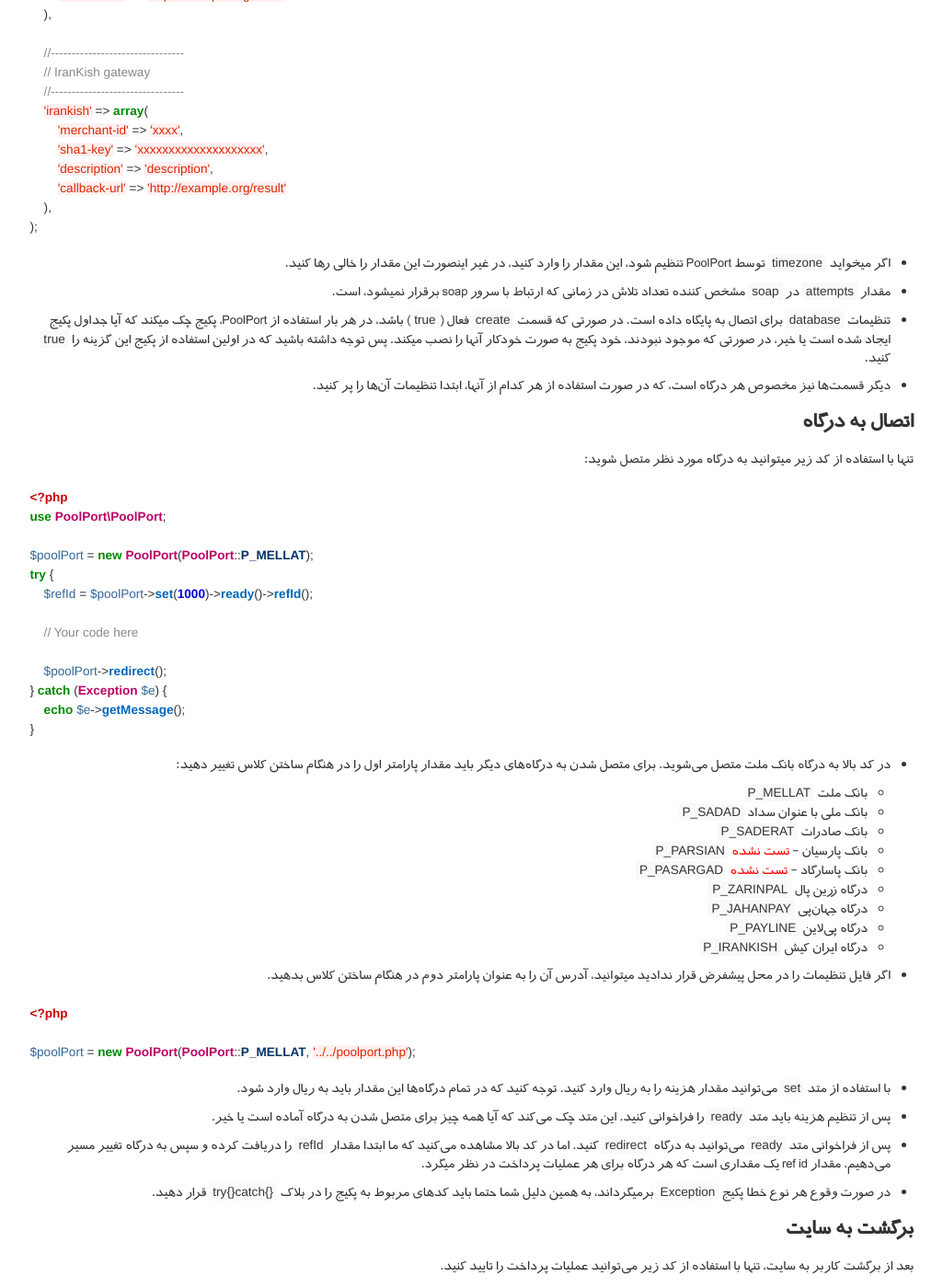
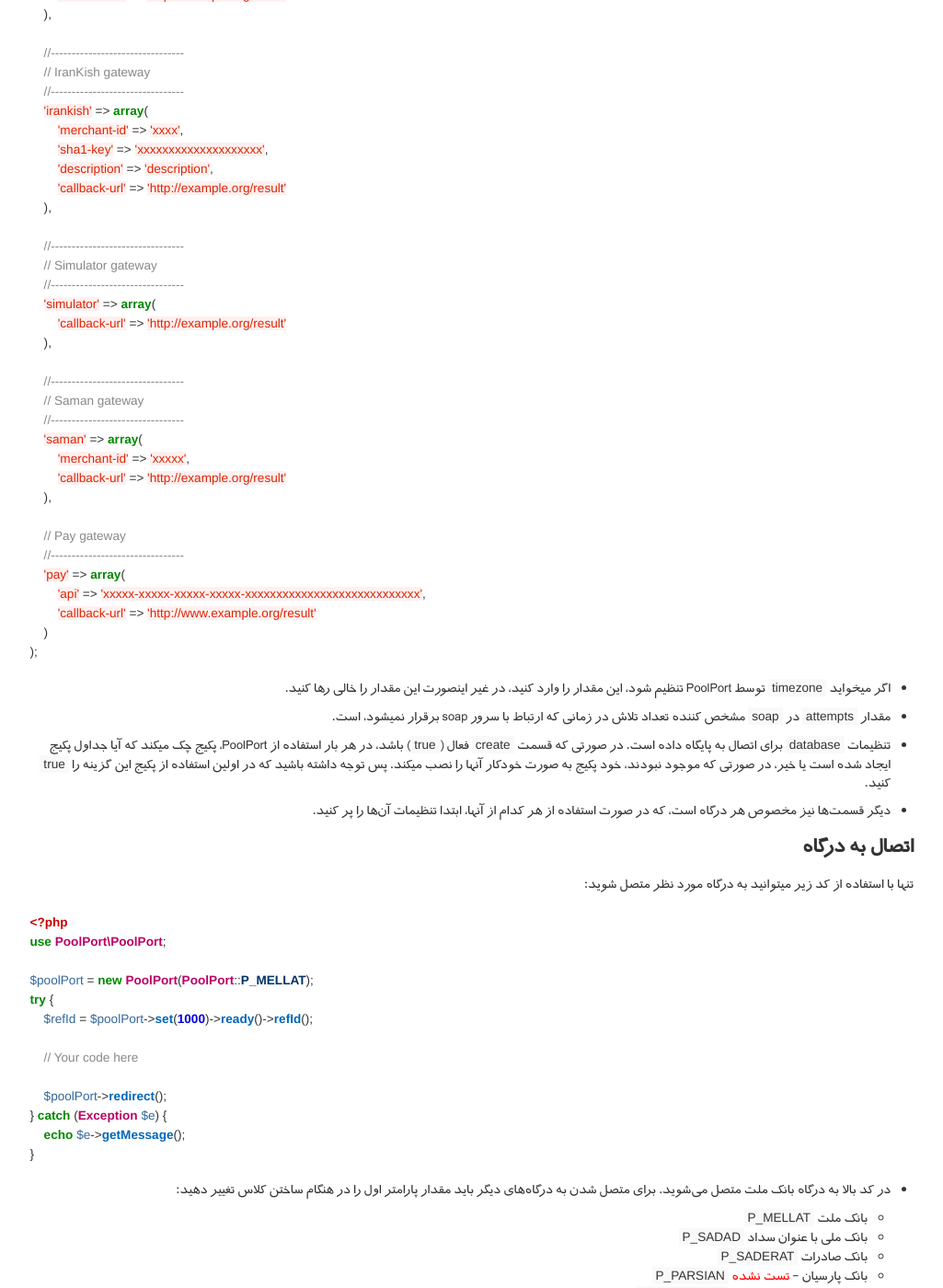
Before and after one commit to PoolPort/PoolPort.github.io, a Jekyll site: the page built from _posts/2015-10-02-version-3.md, in a window 1280 px wide and 1400 px high, scrolled down 2621 px. Shown: the whole window at 92% size, without its empty margins (32-1057 px from the left). Built offline with Jekyll 4.4.1, drawn with Linux system fonts in a browser that asks for light colours; Markdown is read by kramdown in place of the engine named in the settings; some of the changed text lies outside the part shown.

Commit message:
Update docs

````diff
--- a/_posts/2015-10-02-version-3.md
+++ b/_posts/2015-10-02-version-3.md
@@ -137,6 +137,28 @@ return array(
         'description' => 'description',
         'callback-url' => 'http://example.org/result'
     ),
+
+    //--------------------------------
+    // Simulator gateway
+    //--------------------------------
+    'simulator' => array(
+        'callback-url' => 'http://example.org/result'
+    ),
+
+    //--------------------------------
+    // Saman gateway
+    //--------------------------------
+    'saman' => array(
+        'merchant-id' => 'xxxxx',
+        'callback-url' => 'http://example.org/result'
+    ),
+
+    // Pay gateway
+    //--------------------------------
+    'pay' => array(
+        'api' => 'xxxxx-xxxxx-xxxxx-xxxxx-xxxxxxxxxxxxxxxxxxxxxxxxxxxx',
+        'callback-url' => 'http://www.example.org/result'
+    )
 );
 ```
 
@@ -179,6 +201,8 @@ try {
     * درگاه جهان‌پی ```P_JAHANPAY```
     * درگاه پی‌لاین ```P_PAYLINE```
     * درگاه ایران کیش ```P_IRANKISH```
+    * بانک سامان ```P_SAMAN```
+    * درگاه پی دات آی آر ```P_PAY```
 
 * اگر فایل تنظیمات را در محل پیشفرض قرار ندادید میتوانید، آدرس آن را به عنوان پارامتر دوم در هنگام ساختن کلاس بدهید.
 
````
Also changed, not shown: _posts/2015-03-20-changelog.md (+4 -0 lines), index.md (+2 -0 lines), 3 other files.
